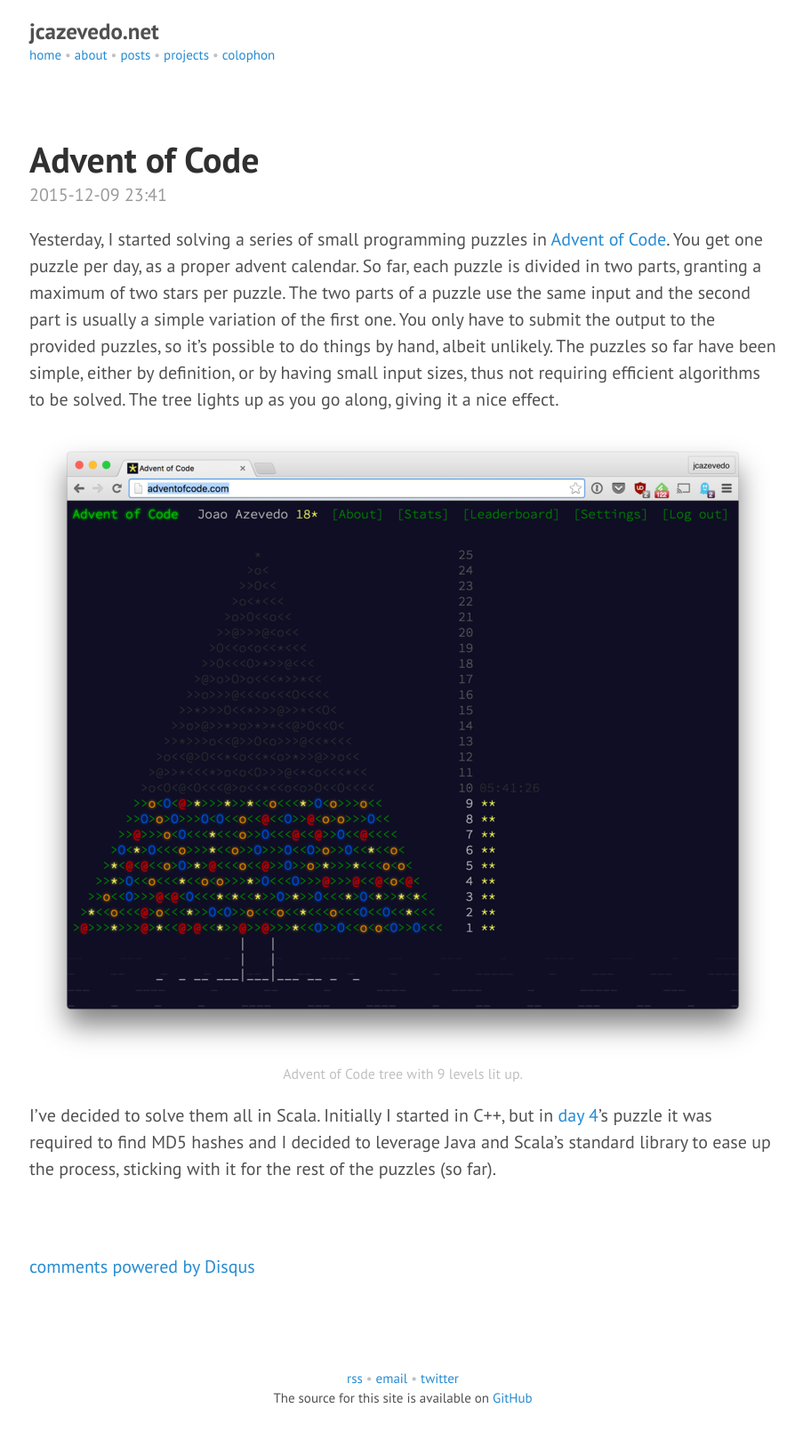
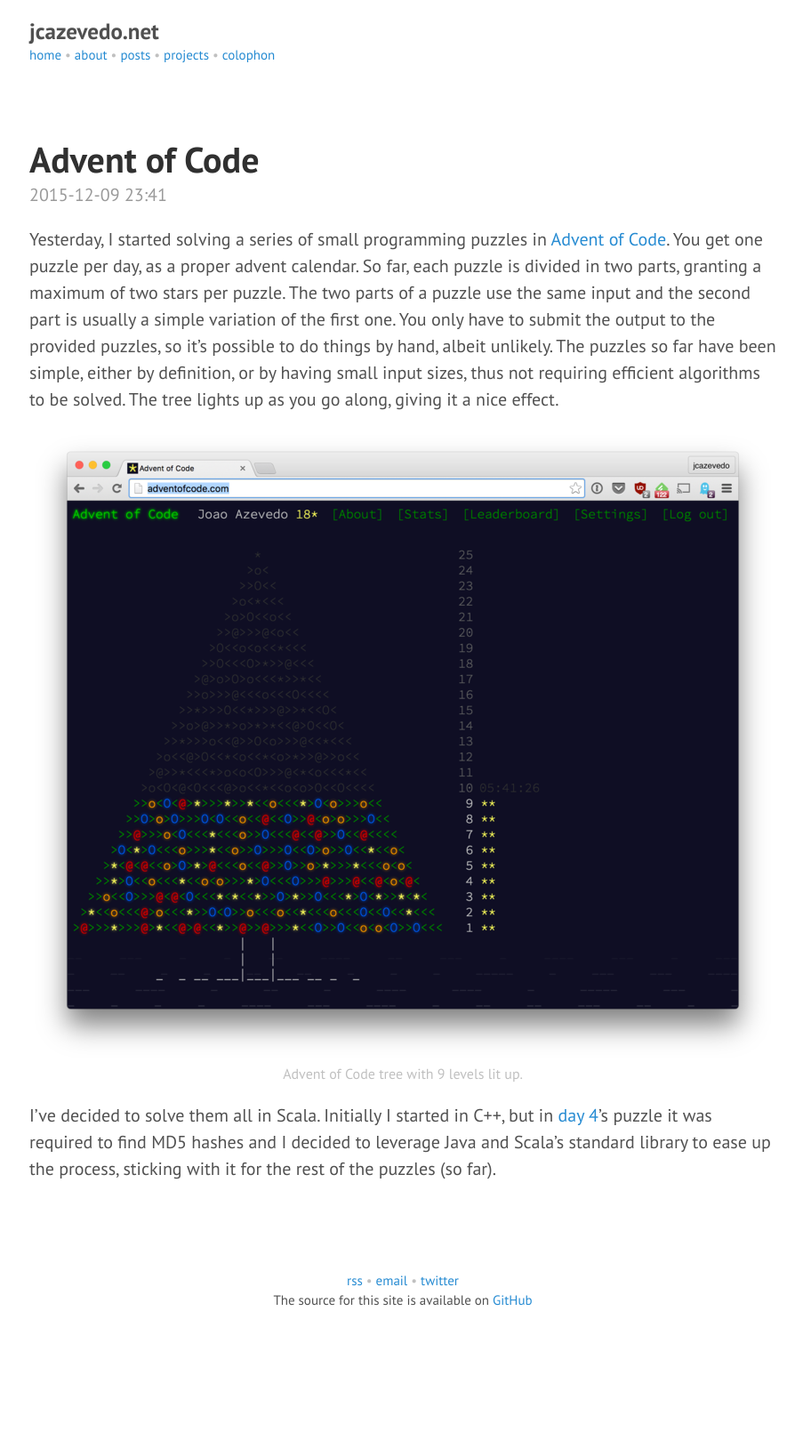
Before and after one commit to jcazevedo/jcazevedo.net, a Jekyll site: the page built from posts/_posts/2015-12-09-advent-of-code.md, in a window 1280 px wide. Shown: the whole page at 89% size, without its empty margins (187-1090 px from the left). Built offline with Jekyll 4.4.1, drawn with Linux system fonts in a browser that asks for light colours; comment, search, counter and statistics services are not loaded; after the commit the page ends 1509 px from its top, so only the background shows below that.

Commit message:
Remove comments

```diff
--- a/_layouts/post.html
+++ b/_layouts/post.html
@@ -16,19 +16,6 @@
                     {{ content }}
                 </div>
             </div>
-            <div class="comments">
-            <div id="disqus_thread"></div>
-            <script type="text/javascript">
-             var disqus_shortname = 'jcazevedonet';
-             (function() {
-               var dsq = document.createElement('script'); dsq.type = 'text/javascript'; dsq.async = true;
-               dsq.src = 'http://' + disqus_shortname + '.disqus.com/embed.js';
-               (document.getElementsByTagName('head')[0] || document.getElementsByTagName('body')[0]).appendChild(dsq);
-             })();
-            </script>
-            <noscript>Please enable JavaScript to view the <a href="http://disqus.com/?ref_noscript">comments powered by Disqus.</a></noscript>
-            <a href="http://disqus.com" class="dsq-brlink">comments powered by <span class="logo-disqus">Disqus</span></a>
-            </div>
             <div class="footer">
                 {% include footer.html %}
             </div>
--- a/posts/index.html
+++ b/posts/index.html
@@ -6,7 +6,7 @@
 {% for post in paginator.posts %}
 <div class="post">
   <h1 class="post-title">{{ post.title }}</h1>
-  <span class="post-extra-header">{{ post.date | date: "%Y-%m-%d %H:%M" }} • <a href="{{ site.url }}{{ post.url }}#disqus_thread">0 Comments</a> • <a href="{{ site.url }}{{ post.url }}">Permalink</a></span>
+  <span class="post-extra-header">{{ post.date | date: "%Y-%m-%d %H:%M" }} <a href="{{ site.url }}{{ post.url }}">&#x221e;</a></span>
 
   {{ post.content }}
 </div>
@@ -29,5 +29,3 @@
   <span class="pagination-item newer">Newer &raquo;</span>
   {% endif %}
 </div>
-
-<script id="dsq-count-scr" src="//jcazevedonet.disqus.com/count.js" async></script>
```
